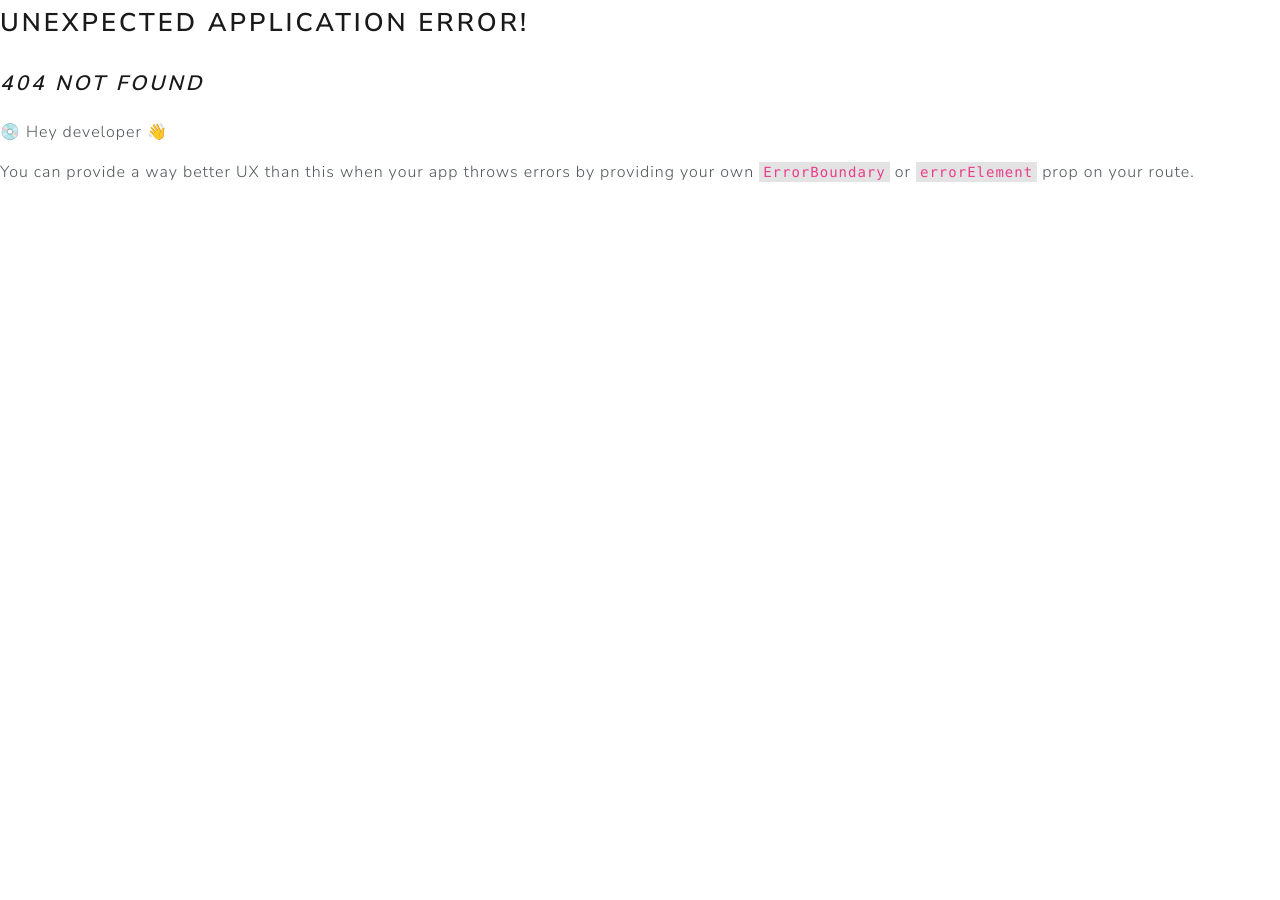
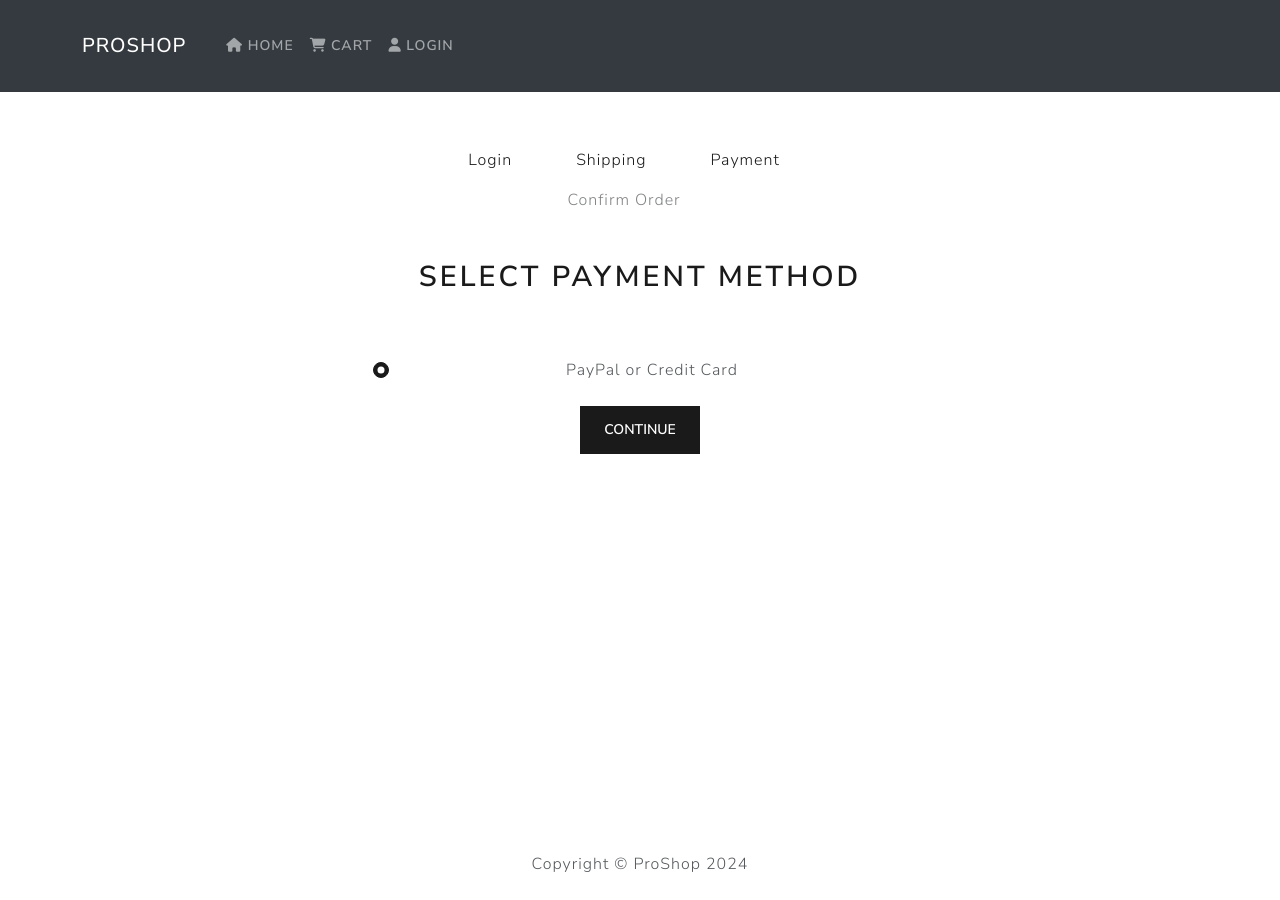
Before and after one commit to shahjalalhazari/Full-Stack-E-Commerce-site-with-Django-and-React, a React (Vite) app in the folder front-end/: page /payment in a window 1280 px wide. Before the commit this address had no page. Before the commit the page ends 800 px from the top, so only its background shows below. Built offline with nearby package versions, Linux system fonts and the light colour scheme.

Commit message:
Payment Method page and select option created.

```diff
--- a/front-end/src/main.jsx
+++ b/front-end/src/main.jsx
@@ -12,6 +12,7 @@ import LoginPage from "./pages/LoginPage.jsx";
 import RegisterPage from "./pages/RegisterPage.jsx";
 import ProfilePage from "./pages/ProfilePage.jsx";
 import ShippingAddressPage from "./pages/ShippingAddressPage.jsx";
+import PaymentPage from "./pages/PaymentPage.jsx";
 
 const router = createBrowserRouter([
   {
@@ -34,6 +35,11 @@ const router = createBrowserRouter([
         path: "/shipping-address",
         element: <ShippingAddressPage />,
       },
+      {
+        path: "/payment",
+        element: <PaymentPage />,
+      },
+
       // user related pages
       {
         path: "/user/login",
--- /dev/null
+++ b/front-end/src/pages/PaymentPage.jsx
@@ -0,0 +1,62 @@
+import { useState } from "react";
+import { useDispatch, useSelector } from "react-redux";
+import { useNavigate } from "react-router-dom";
+import { Button, Form } from "react-bootstrap";
+
+import FormContainer from "./../component/FormContainer";
+import CheckoutSteps from "../component/CheckoutSteps";
+
+const PaymentPage = () => {
+  const [paymentMethod, setPaymentMethod] = useState("PayPal");
+
+  const navigate = useNavigate();
+
+  const { shippingAddress } = useSelector((state) => state.cart);
+  const dispatch = useDispatch();
+
+  if (!shippingAddress.address) {
+    navigate("/shipping-address");
+  }
+
+  const paymentMethodHandler = (event) => {
+    event.preventDefault();
+    // dispatch(savePaymentMethod(paymentMethod));
+    navigate("/confirm-order");
+  };
+
+  return (
+    <FormContainer>
+      <CheckoutSteps step1 step2 step3 />
+
+      <h1 className="mb-5">Select Payment Method</h1>
+
+      <Form onSubmit={paymentMethodHandler}>
+        {/* Select Payment Method */}
+        <Form.Group controlId="payment">
+          {/* <Form.Label
+            as="legend"
+            style={{ fontWeight: 500, fontSize: "1.1rem" }}
+          >
+            Select Payment Method
+          </Form.Label> */}
+          <Form.Check
+            className="mb-4"
+            type="radio"
+            label="PayPal or Credit Card"
+            id="paypal"
+            name="paymentMethod"
+            checked
+            onChange={(e) => setPaymentMethod(e.target.value)}
+          ></Form.Check>
+        </Form.Group>
+
+        {/* Submit Button */}
+        <Button variant="primary" type="submit">
+          Continue
+        </Button>
+      </Form>
+    </FormContainer>
+  );
+};
+
+export default PaymentPage;
--- a/front-end/src/pages/ShippingAddressPage.jsx
+++ b/front-end/src/pages/ShippingAddressPage.jsx
@@ -11,26 +11,24 @@ const ShippingAddressPage = () => {
   const navigate = useNavigate();
 
   const { shippingAddress } = useSelector((state) => state.cart);
-  console.log(shippingAddress);
+  const dispatch = useDispatch();
 
   const [address, setAddress] = useState(shippingAddress.address);
   const [city, setCity] = useState(shippingAddress.city);
   const [postalCode, setPostalCode] = useState(shippingAddress.postalCode);
   const [country, setCountry] = useState(shippingAddress.country);
 
-  const dispatch = useDispatch();
-
   const handleShippingAddress = (event) => {
     event.preventDefault();
 
     dispatch(orderShippingAddress({ address, city, postalCode, country }));
-    navigate("/");
+    navigate("/payment");
   };
 
   return (
     <FormContainer>
       <CheckoutSteps step1 step2 />
-      <h1>Shipping Address</h1>
+      <h1 className="mb-5">Shipping Address</h1>
       <Form onSubmit={handleShippingAddress}>
         <div className="d-grid gap-4">
           {/* Address Field */}
@@ -91,7 +89,7 @@ const ShippingAddressPage = () => {
 
           {/* Submit Button */}
           <Button variant="primary" type="submit">
-            Submit
+            Continue
           </Button>
         </div>
         {/* onchange={(e) => setAddress(e.target.value)} */}
```
